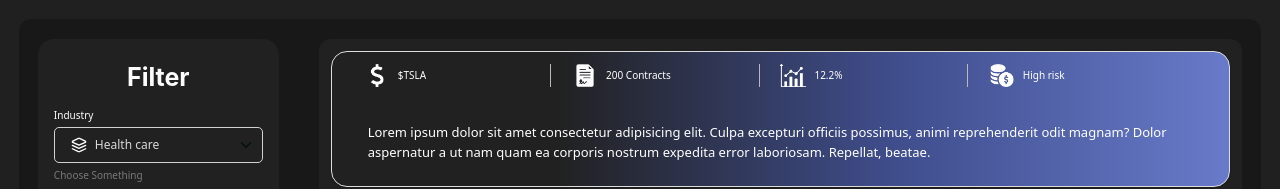
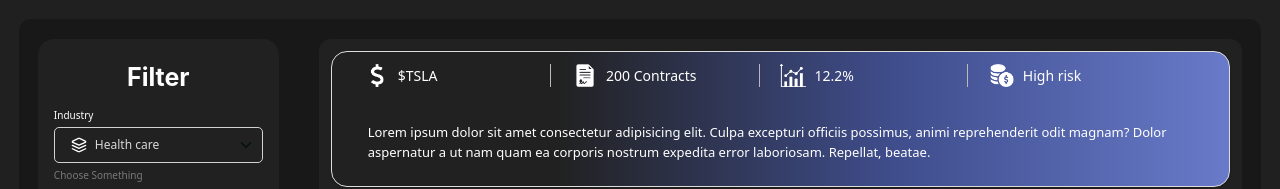
Before and after one commit to Mohammad-abdo/Suite, a React (Vite) app: page / in a window 1280 px wide. Shown: the part 165-354 px from the top of the page. Built offline with nearby package versions, Linux system fonts and the light colour scheme.

Commit message:
add size

```diff
--- a/src/Components/Home/RightSection/RightSection.jsx
+++ b/src/Components/Home/RightSection/RightSection.jsx
@@ -59,7 +59,7 @@ const RightSection = () => {
   {/* img + word */}
   <div className={`${item.border} flex text-start items-center ju w-[100%] xl:w-[70%] md:w-[90%] sm:w-[70%]`}>
      <img src={item.src} alt="" className='sm:w-[26px] xl:w-[26px] w-[10px] h-auto mr-2' />
-  <span className='text-[#FFFFFF] sm:text-[14px] xl:text-[14pxpx] md:text-[10px] text-[10px] font-[Nunito Sans] bg-dark'> {item.content} </span>
+  <span className='text-[#FFFFFF] sm:text-[16px] xl:text-[16pxpx] md:text-[14px] text-[10px] font-[Nunito Sans] bg-dark'> {item.content} </span>
   </div>
 
   </div>
```
